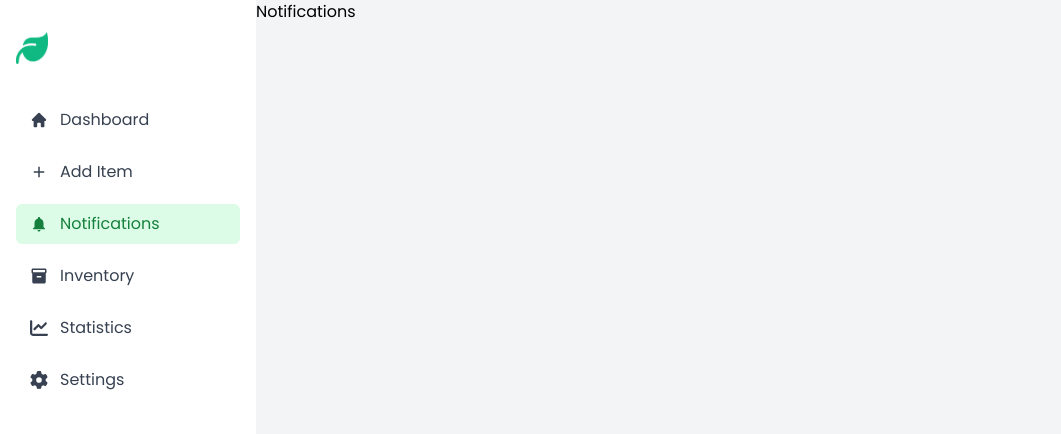
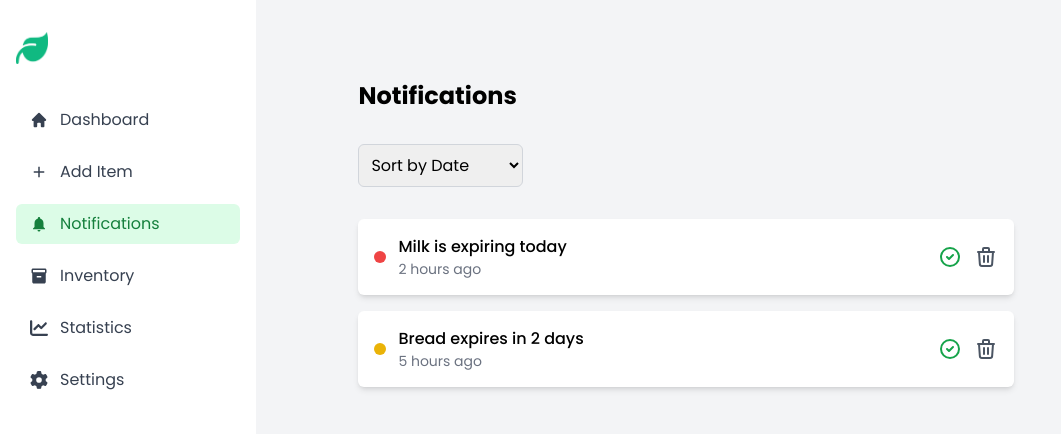
Before and after one commit to fyzkid/FOOD-TRACKER-APP, a React (Create React App) app: page /dashboard/notifications in a window 1280 px wide. Shown: the top 434 px of the page, without its empty margins (0-1061 px from the left). Built offline with nearby package versions, Linux system fonts and the light colour scheme; sample sign-in values are in the browser's storage; a web font is replaced by a local one.

Commit message:
update notification page

```diff
--- a/package.json
+++ b/package.json
@@ -3,6 +3,7 @@
   "version": "0.1.0",
   "private": true,
   "dependencies": {
+    "@heroicons/react": "^1.0.6",
     "@testing-library/jest-dom": "^5.17.0",
     "@testing-library/react": "^13.4.0",
     "@testing-library/user-event": "^13.5.0",
--- a/src/components/FoodItemTab.jsx
+++ b/src/components/FoodItemTab.jsx
@@ -1,6 +1,6 @@
-import { useMemo, useState, useEffect } from 'react';
+import { useMemo, useState } from 'react';
 import { FaTrash,FaPenToSquare } from 'react-icons/fa6';
-import { IoMdMore } from 'react-icons/io';
+// import { IoMdMore } from 'react-icons/io';
 
 import { daysBetween } from '../utils';
 
--- a/src/pages/Home.jsx
+++ b/src/pages/Home.jsx
@@ -1,6 +1,6 @@
 import React from 'react'
 import HouseImage from '../assets/icons/leaf-logo.png';
-import Login from './Login';
+// import Login from './Login';
 import { Link } from "react-router-dom";
 
 
--- a/src/pages/Inventory.jsx
+++ b/src/pages/Inventory.jsx
@@ -3,7 +3,7 @@ import { Link } from 'react-router-dom';
 import { FaCaretDown, FaEllipsisV } from 'react-icons/fa';
 
 const Inventory = () => {
-  // Dummy categories with items
+
   const initialCategories = {
     Fruits: [
       { id: 1, name: 'Apple', expiryDate: '2025-02-20' },
--- a/src/pages/Notifications.jsx
+++ b/src/pages/Notifications.jsx
@@ -1,5 +1,65 @@
+import { useState } from "react";
+import { CheckCircleIcon, TrashIcon } from "@heroicons/react/outline";
+
 const Notifications = () => {
-  return <div>Notifications</div>;
+  // Sample notification data
+  const [notifications, setNotifications] = useState([
+    { id: 1, text: "Milk is expiring today", time: "2 hours ago", color: "red" },
+    { id: 2, text: "Bread expires in 2 days", time: "5 hours ago", color: "yellow" },
+  ]);
+
+  // Function to delete a notification
+  const deleteNotification = (id) => {
+    setNotifications(notifications.filter((notification) => notification.id !== id));
+  };
+
+  return (
+    <div className="w-full h-screen flex flex-col items-center py-20 space-y-5 bg-gray-100">
+     <div className="md:w-[80%] mx-auto flex flex-col gap-8">
+     <h2 className="text-2xl font-bold">Notifications</h2>
+
+{/* Sort Dropdown */}
+<div className=" text-left">
+  <select className="p-2 border border-gray-300 rounded-md">
+    <option>Sort by Date</option>
+    <option>Sort by Urgency</option>
+  </select>
+</div>
+
+{/* Notifications List */}
+<div className="w-[80%] space-y-4  ">
+  {notifications.map((notification) => (
+    <div
+      key={notification.id}
+      className="flex justify-between items-center p-4 rounded-md shadow-md bg-white"
+    >
+      {/* Notification Text */}
+      <div className="flex items-center space-x-3">
+        <span
+          className={`w-3 h-3 rounded-full ${
+            notification.color === "red" ? "bg-red-500" : "bg-yellow-500"
+          }`}
+        ></span>
+        <div>
+          <p className="font-medium">{notification.text}</p>
+          <p className="text-gray-500 text-sm">{notification.time}</p>
+        </div>
+      </div>
+
+      {/* Icons for Read & Delete */}
+      <div className="flex space-x-3">
+        <CheckCircleIcon className="w-6 h-6 text-green-600 cursor-pointer hover:text-green-800" />
+        <TrashIcon
+          className="w-6 h-6 text-gray-600 cursor-pointer hover:text-red-500"
+          onClick={() => deleteNotification(notification.id)}
+        />
+      </div>
+    </div>
+  ))}
+</div>
+     </div>
+    </div>
+  );
 };
 
 export default Notifications;
```
Also changed, not shown: 1 other file (tests, documents, lock files or other folders).
